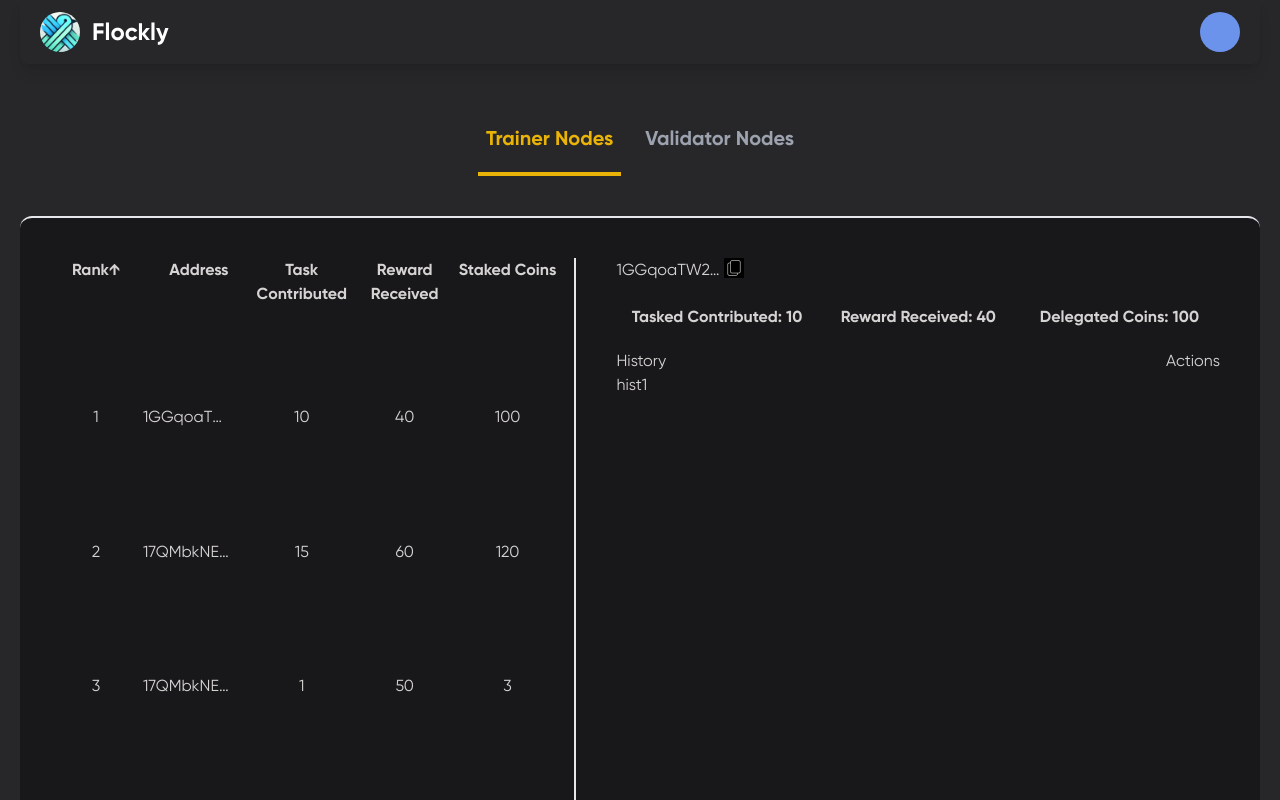
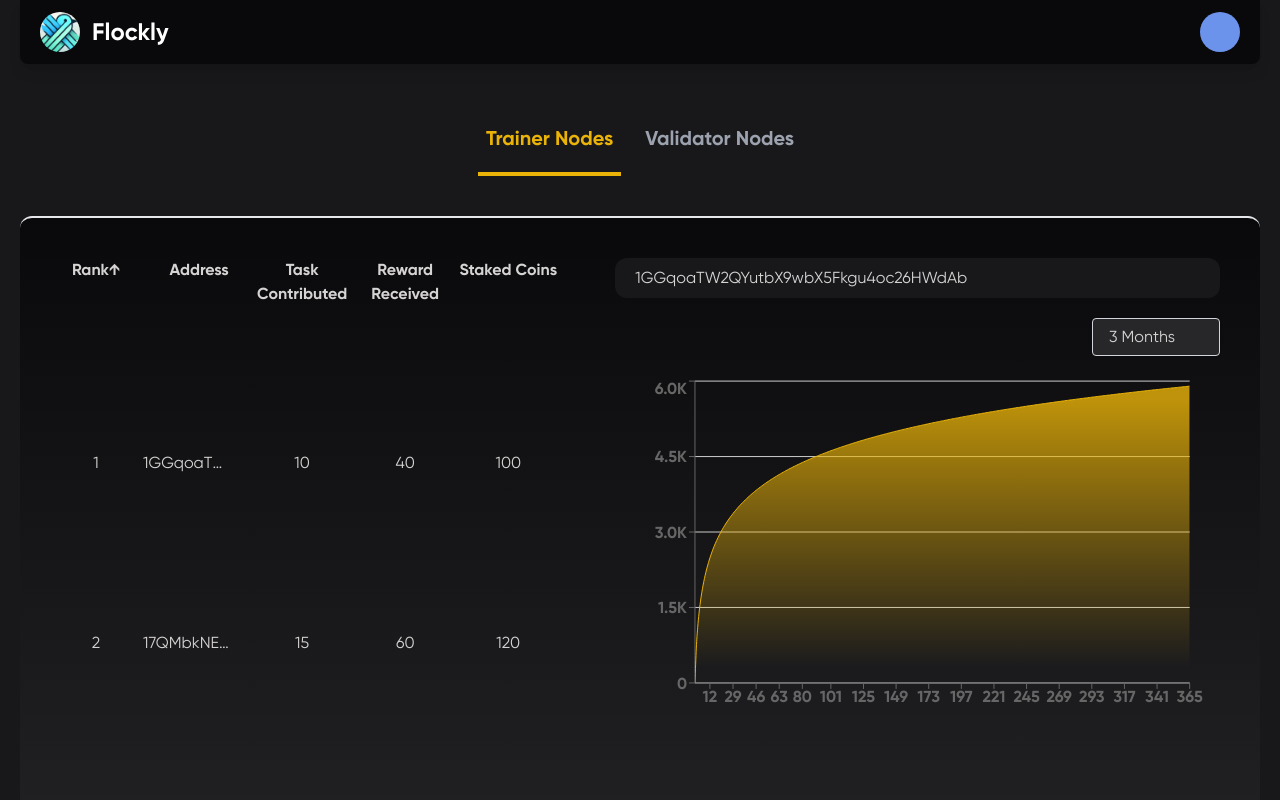
Before and after one commit to flock-io-app/flockly, a Next.js app: page / in a window 1280 px wide. Both pictures are taken after a click on the element "Trainer Nodes". Built offline with nearby package versions, Linux system fonts and the light colour scheme.

Commit message:
Updated node details

```diff
--- a/src/app/components/Header.tsx
+++ b/src/app/components/Header.tsx
@@ -3,7 +3,7 @@ import Image from "next/image";
 
 function Header() {
   return (
-    <div className="w-full h-16 mb-5 bg-zinc-800 rounded-b-lg shadow-lg py-5">
+    <div className="w-full h-16 mb-5 bg-zinc-950 rounded-b-lg shadow-lg py-5">
       <div className="flex justify-between items-center h-full px-5">
         <div className="flex items-center">
           <Image
--- /dev/null
+++ b/src/app/components/NodeDetailsSidePanel.tsx
@@ -0,0 +1,52 @@
+import React from "react";
+import { NodeType } from "../types";
+import { RewardChart } from ".";
+
+interface NodeDetailsSidePanelProps {
+  node?: NodeType;
+}
+
+const NodeDetailsSidePanel: React.FC<NodeDetailsSidePanelProps> = ({
+  node,
+}) => {
+  return (
+    <div className="flex flex-col h-fit px-10 gap-y-5">
+      <div className="flex flex-row bg-zinc-900 rounded-xl py-2 px-5">
+        {node?.address}
+      </div>
+      <div className="mb-16">
+        <RewardChart />
+      </div>
+
+      <div className="flex flex-row justify-between h-fit w-full">
+        <div className="additional-info-cell">
+          Tasked Contributed: {node?.taskContributed}
+        </div>
+        <div className="additional-info-cell">
+          Reward Received: {node?.rewardReceived}
+        </div>
+        <div className="additional-info-cell">
+          Delegated Coins: {node?.delegatedCoins}
+        </div>
+      </div>
+
+      <div className="flex flex-col px-5">
+        <div className="flex flex-row justify-between">
+          <div>History</div>
+          <div>Actions</div>
+        </div>
+        <div className="flex flex-col">
+          {node?.history.map((hist, index) => {
+            return (
+              <div key={index} className="">
+                <div>{hist}</div>
+              </div>
+            );
+          })}
+        </div>
+      </div>
+    </div>
+  );
+};
+
+export default NodeDetailsSidePanel;
--- a/src/app/components/RewardChart.tsx
+++ b/src/app/components/RewardChart.tsx
@@ -1,30 +1,89 @@
-import { useEffect, useState } from 'react';
-import { LineChart, Line, CartesianGrid, XAxis, YAxis, Tooltip, ResponsiveContainer } from 'recharts';
+import React, { useEffect, useState } from "react";
+import {
+  AreaChart,
+  Area,
+  CartesianGrid,
+  XAxis,
+  YAxis,
+  Tooltip,
+  ResponsiveContainer,
+} from "recharts";
+import { TimeRangeSelector } from ".";
 
 export const RewardChart = () => {
-
-  const [data, setData] = useState<RewardDataType[]>();
+  const [data, setData] = useState<RewardDataType[]>(
+    Array.from({ length: 100 }, (_, i) => ({
+      name: i.toString(),
+      value: i * 1000,
+    }))
+  );
   const [loading, setLoading] = useState(true);
+  const [selectedTimeRange, setSelectedTimeRange] = useState("12m");
 
   useEffect(() => {
+    const days =
+      selectedTimeRange === "3m" ? 90 : selectedTimeRange === "6m" ? 180 : 365;
+    const MOCK_DATA = Array.from({ length: days }, (_, i) => ({
+      name: (i + 1).toString(),
+      value: Math.floor(Math.log(i + 1) * 1000),
+    }));
+    console.log(MOCK_DATA);
     setData(MOCK_DATA);
     setLoading(false);
-  }, []);
+  }, [selectedTimeRange]);
+
+  const formatNumber = (num: number) => {
+    if (num >= 1000000) {
+      return (num / 1000000).toFixed(1) + "M";
+    } else if (num >= 1000) {
+      return (num / 1000).toFixed(1) + "K";
+    } else {
+      return num.toString();
+    }
+  };
 
   if (loading) {
     return <div>Loading...</div>;
   }
 
   return (
-    <div className="w-full justify-center">
+    <div className="flex flex-col" style={{ width: "100%", height: "400px" }}>
+      <TimeRangeSelector
+        onSelect={(timeStamp) => setSelectedTimeRange(timeStamp)}
+      />
       <ResponsiveContainer width="100%" height="100%">
-        <LineChart height={300} width={800} data={data} margin={{ top: 5, right: 30, left: 20, bottom: 5 }}>
-          <CartesianGrid strokeDasharray="3 3" />
-          <XAxis dataKey="name" />
-          <YAxis />
-          <Tooltip />
-          <Line type="monotone" dataKey="value" stroke="#8884d8" strokeWidth={2} />
-        </LineChart>
+        <AreaChart
+          height={400}
+          width={835}
+          data={data}
+          margin={{ top: 5, right: 30, left: 20, bottom: 5 }}
+        >
+          <defs>
+            <linearGradient id="colorUv" x1="0" y1="0" x2="0" y2="1">
+              <stop offset="5%" stopColor="#eab308" stopOpacity={0.8} />
+              <stop offset="95%" stopColor="#eab308" stopOpacity={0} />
+            </linearGradient>
+          </defs>
+          <CartesianGrid strokeDasharray="0" vertical={false} />
+          <XAxis dataKey="name" tick={{ fontWeight: "bold" }} />
+          <YAxis tick={{ fontWeight: "bold" }} tickFormatter={formatNumber} />
+          <Tooltip
+            contentStyle={{
+              backgroundColor: "#27272A",
+              border: "none",
+              borderRadius: "8px",
+              color: "#fff",
+            }}
+            itemStyle={{ color: "#fff" }}
+          />{" "}
+          <Area
+            type="monotone"
+            dataKey="value"
+            stroke="#eab308"
+            fillOpacity={1}
+            fill="url(#colorUv)"
+          />
+        </AreaChart>
       </ResponsiveContainer>
     </div>
   );
@@ -36,56 +95,3 @@ type RewardDataType = {
   name: string;
   value: number;
 };
-
-const MOCK_DATA = [
-  { name: 'Day 1', value: 100 },
-  { name: 'Day 2', value: 120 },
-  { name: 'Day 3', value: 130 },
-  { name: 'Day 4', value: 90 },
-  { name: 'Day 5', value: 150 },
-  { name: 'Day 6', value: 110 },
-  { name: 'Day 7', value: 170 },
-  { name: 'Day 8', value: 160 },
-  { name: 'Day 9', value: 180 },
-  { name: 'Day 10', value: 140 },
-  { name: 'Day 11', value: 200 },
-  { name: 'Day 12', value: 210 },
-  { name: 'Day 13', value: 190 },
-  { name: 'Day 14', value: 220 },
-  { name: 'Day 15', value: 230 },
-  { name: 'Day 16', value: 210 },
-  { name: 'Day 17', value: 250 },
-  { name: 'Day 18', value: 240 },
-  { name: 'Day 19', value: 260 },
-  { name: 'Day 20', value: 220 },
-  { name: 'Day 21', value: 270 },
-  { name: 'Day 22', value: 280 },
-  { name: 'Day 23', value: 300 },
-  { name: 'Day 24', value: 250 },
-  { name: 'Day 25', value: 310 },
-  { name: 'Day 26', value: 320 },
-  { name: 'Day 27', value: 340 },
-  { name: 'Day 28', value: 290 },
-  { name: 'Day 29', value: 350 },
-  { name: 'Day 30', value: 360 },
-  { name: 'Day 31', value: 380 },
-  { name: 'Day 32', value: 330 },
-  { name: 'Day 33', value: 400 },
-  { name: 'Day 34', value: 410 },
-  { name: 'Day 35', value: 430 },
-  { name: 'Day 36', value: 380 },
-  { name: 'Day 37', value: 450 },
-  { name: 'Day 38', value: 460 },
-  { name: 'Day 39', value: 480 },
-  { name: 'Day 40', value: 430 },
-  { name: 'Day 41', value: 500 },
-  { name: 'Day 42', value: 510 },
-  { name: 'Day 43', value: 530 },
-  { name: 'Day 44', value: 490 },
-  { name: 'Day 45', value: 550 },
-  { name: 'Day 46', value: 560 },
-  { name: 'Day 47', value: 580 },
-  { name: 'Day 48', value: 530 },
-  { name: 'Day 49', value: 600 },
-  { name: 'Day 50', value: 620 }
-];
--- /dev/null
+++ b/src/app/components/TimeRangeSelector.tsx
@@ -0,0 +1,31 @@
+import React, { useState } from "react";
+
+interface TimeRangeSelectorProps {
+  onSelect: (value: string) => void;
+}
+
+const TimeRangeSelector: React.FC<TimeRangeSelectorProps> = ({ onSelect }) => {
+  const [selectedOption, setSelectedOption] = useState("3 months");
+
+  const handleSelect = (event: React.ChangeEvent<HTMLSelectElement>) => {
+    const value = event.target.value;
+    setSelectedOption(value);
+    onSelect(value);
+  };
+
+  return (
+    <div className="flex justify-end text-left">
+      <select
+        value={selectedOption}
+        onChange={handleSelect}
+        className="flex mb-5 self-end appearance-none w-32 bg-zinc-800 border border-gray-300 hover:border-gray-500 px-4 py-2 rounded shadow leading-tight focus:outline-none focus:shadow-outline"
+      >
+        <option value="3m">3 Months</option>
+        <option value="6m">6 Months</option>
+        <option value="12m">12 Months</option>
+      </select>
+    </div>
+  );
+};
+
+export default TimeRangeSelector;
--- a/src/app/components/index.tsx
+++ b/src/app/components/index.tsx
@@ -2,4 +2,7 @@ import Header from "./Header";
 import Button from "./Button";
 import RadioButtonGroup from "./RadioButtonGroup";
 import RewardChart from "./RewardChart";
-export { Header, Button, RadioButtonGroup, RewardChart };
+import TimeRangeSelector from "./TimeRangeSelector";
+import NodeDetailsSidePanel from "./NodeDetailsSidePanel";
+
+export { Header, Button, RadioButtonGroup, RewardChart, TimeRangeSelector, NodeDetailsSidePanel };
--- a/src/app/page.tsx
+++ b/src/app/page.tsx
@@ -1,12 +1,7 @@
 "use client";
 import React, { useEffect, useState } from "react";
-import { Header, RadioButtonGroup } from "./components";
+import { Header, RadioButtonGroup, NodeDetailsSidePanel } from "./components";
 import { NodeType, Tabs } from "./types";
-import dynamic from "next/dynamic";
-
-const RewardChart = dynamic(() => import("./components/RewardChart"), {
-  ssr: false,
-});
 
 export default function Home() {
   const [selectedNode, setSelectedNode] = useState<NodeType>();
@@ -51,7 +46,7 @@ export default function Home() {
   };
 
   return (
-    <div className="flex flex-col h-screen bg-zinc-800 px-5 overflow-hidden">
+    <div className="flex flex-col h-screen bg-zinc-900 px-5 overflow-x-hidden overflow-y-scroll">
       <Header />
       <div className="flex justify-center w-full my-5">
         <RadioButtonGroup
@@ -61,8 +56,8 @@ export default function Home() {
         />
       </div>
 
-      <div className="flex flex-row mt-5 border-t-2 rounded-t-xl bg-zinc-900 h-full pt-10">
-        <div className="grid grid-cols-5 px-5 border-r-2">
+      <div className="flex flex-row my-5 border-t-2 rounded-xl pt-10 bg-gradient-to-t from-zinc-800 to-zinc-950">
+        <div className="grid grid-cols-5 px-5">
           {TABLE_HEADERS.map((header, index) => {
             return (
               <div
@@ -122,57 +117,12 @@ export default function Home() {
     </div>
   );
 }
-interface NodeDetailsSidePanelProps {
-  node?: NodeType;
-}
-const NodeDetailsSidePanel: React.FC<NodeDetailsSidePanelProps> = ({
-  node,
-}) => {
-  return (
-    <div className="flex flex-col h-fit px-10">
-      <div className="flex flex-row">
-        <div className="flex flex-row w-32">
-          <div className="w-fit overflow-hidden overflow-ellipsis whitespace-nowrap">
-            {node?.address}
-          </div>
-          <div className="w-fit justify-center">
-            <button className="h-5 w-5 bg-[url('/images/copy_white.jpg')] bg-cover hover:bg-gray"></button>
-          </div>
-        </div>
-      </div>
-      <div>
-        <RewardChart />
-      </div>
 
-      <div className="flex flex-row justify-between h-fit w-full">
-        <div className="additional-info-cell">Tasked Contributed: {node?.taskContributed}</div>
-        <div className="additional-info-cell">Reward Received: {node?.rewardReceived}</div>
-        <div className="additional-info-cell">Delegated Coins: {node?.delegatedCoins}</div>
-      </div>
-
-      <div className="flex flex-col">
-        <div className="flex flex-row justify-between">
-          <div>History</div>
-          <div>Actions</div>
-        </div>
-        <div className="flex flex-col">
-          {node?.history.map((hist, index) => {
-            return (
-              <div key={index} className="">
-                <div>{hist}</div>
-              </div>
-            );
-          })}
-        </div>
-      </div>
-    </div>
-  );
-};
 
 const MOCK_NODES_TRAINERS = [
   {
     name: "1GGqoaTW2QYutbX9wbX5Fkgu4oc26HWdAb",
-    history: ["hist1"],
+    history: ["hist1", "hist2", "hist3"],
     taskContributed: 10,
     rewardReceived: 40,
     delegatedCoins: 100,
```
